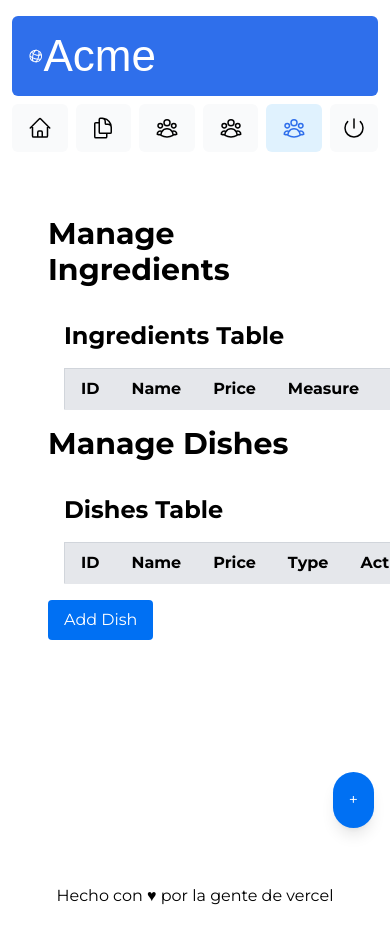
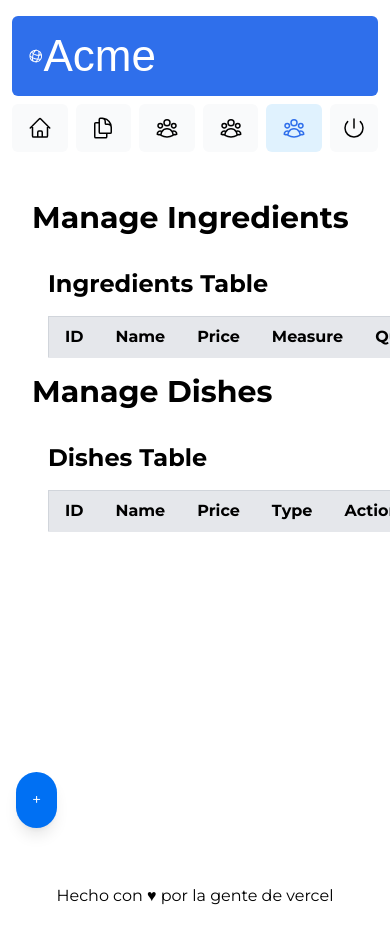
Before and after one commit to mealMapOficcial/frontEndReact, a Next.js app in the folder nextjs-dashboard/: page /dashboard/inventory in a window 390 px wide. Shown: the top 944 px of the page. Built offline with nearby package versions, Linux system fonts and the light colour scheme; a web font is replaced by a local one.

Commit message:
add floating button to the responsive functionality

```diff
--- a/nextjs-dashboard/app/dashboard/inventory/page.tsx
+++ b/nextjs-dashboard/app/dashboard/inventory/page.tsx
@@ -7,11 +7,14 @@
 import DishesTable from "@/app/ui/inventory/components/DishesTable";
 import useDishes from "@/app/ui/inventory/hooks/useDishes";
 import useIngredients from "@/app/ui/inventory/hooks/useIngredients";
+import FloatingButton from '@/app/ui/inventory/components/FLoatingButton';
+
 
 export default function InventoryPage() {
     const { ingredients, addIngredient, deleteIngredient, updateIngredient } = useIngredients();
     const { dishes, addDish, deleteDish, updateDish } = useDishes();
-    const [isAddDishModalOpen, setIsAddDishModalOpen] = useState(false); // Estado para el modal
+    const [isAddDishModalOpen, setIsAddDishModalOpen] = useState(false);
+    const [isAddIngredientModalOpen, setIsAddIngredientModalOpen] = useState(false);
 
     const handleOpenAddDishModal = () => {
         setIsAddDishModalOpen(true);
@@ -21,15 +24,31 @@
         setIsAddDishModalOpen(false);
     };
 
+    const handleOpenAddIngredientModal = () => {
+        setIsAddIngredientModalOpen(true);
+    };
+
+    const handleCloseAddIngredientModal = () => {
+        setIsAddIngredientModalOpen(false);
+    };
+
     return (
-      <section className="p-6">
+        <section className="p-2">
             <h1 className="text-3xl font-bold mb-4">Manage Ingredients</h1>
             <IngredientsTable
                 initialIngredients={ingredients}
                 onDeleteIngredient={deleteIngredient}
                 onUpdateIngredient={updateIngredient}
             />
-        <AddIngredientModal onAddIngredient={addIngredient} />
+            {isAddIngredientModalOpen && (
+                <AddIngredientModal
+                    onAddIngredient={(ingredient) => {
+                        addIngredient(ingredient);
+                        handleCloseAddIngredientModal();
+                    }}
+                    onClose={handleCloseAddIngredientModal} // Agregado para manejar el cierre
+                />
+            )}
 
             <h1 className="text-3xl font-bold mb-4">Manage Dishes</h1>
             <DishesTable
@@ -37,16 +56,21 @@
                 onDeleteDish={deleteDish}
                 onUpdateDish={updateDish}
             />
-        <button onClick={handleOpenAddDishModal} className="bg-blue-500 text-white px-4 py-2 rounded hover:bg-blue-600 mb-4">
-          Add Dish
-        </button>
             {isAddDishModalOpen && (
                 <AddDishModal
-            onAddDish={addDish}
+                    onAddDish={(dish) => {
+                        addDish(dish);
+                        handleCloseAddDishModal();
+                    }}
                     onClose={handleCloseAddDishModal}
                     availableIngredients={ingredients}
                 />
             )}
+
+            <FloatingButton
+                onOpenAddIngredient={handleOpenAddIngredientModal}
+                onOpenAddDish={handleOpenAddDishModal}
+            />
         </section>
     );
 }
--- a/nextjs-dashboard/app/ui/inventory/components/AddIngredientModal.tsx
+++ b/nextjs-dashboard/app/ui/inventory/components/AddIngredientModal.tsx
@@ -1,4 +1,5 @@
 'use client';
+
 import { useState } from 'react';
 
 interface Ingredient {
@@ -11,10 +12,10 @@
 
 interface AddIngredientModalProps {
   onAddIngredient: (ingredient: Ingredient) => void;
+  onClose: () => void; // Agregado para manejar el cierre desde el botón flotante
 }
 
-const AddIngredientModal: React.FC<AddIngredientModalProps> = ({ onAddIngredient }) => {
-  const [isOpen, setIsOpen] = useState(false);
+const AddIngredientModal: React.FC<AddIngredientModalProps> = ({ onAddIngredient, onClose }) => {
   const [newIngredient, setNewIngredient] = useState<{ name: string; price: number; quantity: number; measure: string }>({
     name: '',
     price: 0,
@@ -22,33 +23,18 @@
     measure: 'unit',
   });
 
-  const handleOpenModal = () => {
-    setIsOpen(true);
-  };
-
-  const handleCloseModal = () => {
-    setIsOpen(false);
-    setNewIngredient({ name: '', price: 0, quantity: 0, measure: 'unit' });
-  };
-
   const handleAddIngredient = () => {
     if (newIngredient.name.trim() === '') return;
 
     const newId = Date.now(); // Genera un ID único
     const ingredient: Ingredient = { id: newId, ...newIngredient };
     onAddIngredient(ingredient);
-    handleCloseModal();
+    onClose(); // Cierra el modal después de agregar el ingrediente
   };
 
   return (
-    <div>
-      <button onClick={handleOpenModal} className="fixed bottom-4 right-4 bg-blue-500 text-white p-4 rounded-full shadow-lg hover:bg-blue-600">
-        +
-      </button>
-
-      {isOpen && (
-        <div className="fixed inset-0 bg-black bg-opacity-50 flex justify-center items-center">
-          <div className="bg-white rounded-lg shadow-lg p-6 max-w-lg w-full">
+    <div className="fixed inset-0 flex items-center justify-center z-50 bg-black bg-opacity-50">
+      <div className="bg-white p-4 rounded-lg shadow-lg max-w-lg w-full">
         <h2 className="text-xl font-bold mb-4">Add Ingredient</h2>
         <div className="mb-4">
           <input
@@ -57,6 +43,7 @@
             value={newIngredient.name}
             onChange={(e) => setNewIngredient({ ...newIngredient, name: e.target.value })}
             className="border rounded w-full py-2 px-3 text-gray-700"
+            required
           />
         </div>
         <div className="mb-4">
@@ -66,6 +53,7 @@
             value={newIngredient.price}
             onChange={(e) => setNewIngredient({ ...newIngredient, price: parseFloat(e.target.value) })}
             className="border rounded w-full py-2 px-3 text-gray-700"
+            required
           />
         </div>
         <div className="mb-4">
@@ -75,6 +63,7 @@
             value={newIngredient.quantity}
             onChange={(e) => setNewIngredient({ ...newIngredient, quantity: parseInt(e.target.value) })}
             className="border rounded w-full py-2 px-3 text-gray-700"
+            required
           />
         </div>
         <div className="mb-4">
@@ -83,21 +72,20 @@
             value={newIngredient.measure}
             onChange={(e) => setNewIngredient({ ...newIngredient, measure: e.target.value })}
             className="border rounded w-full py-2 px-3 text-gray-700"
+            required
           >
             <option value="unit">Unit</option>
             <option value="kg">Kg</option>
             <option value="lb">Lb</option>
           </select>
         </div>
-            <button onClick={handleAddIngredient} className="bg-green-500 text-white px-4 py-2 rounded hover:bg-green-600">
+        <button onClick={handleAddIngredient} className="bg-green-500 text-white px-4 py-2 rounded hover:bg-green-600 mb-2">
           Add Ingredient
         </button>
-            <button onClick={handleCloseModal} className="mt-4 bg-red-500 text-white px-4 py-2 rounded hover:bg-red-600">
+        <button onClick={onClose} className="bg-red-500 text-white px-4 py-2 rounded hover:bg-red-600">
           Close
         </button>
       </div>
-        </div>
-      )}
     </div>
   );
 };
--- /dev/null
+++ b/nextjs-dashboard/app/ui/inventory/components/FLoatingButton.tsx
@@ -0,0 +1,52 @@
+import { useState } from 'react';
+
+const FloatingButton: React.FC<{
+  onOpenAddIngredient: () => void;
+  onOpenAddDish: () => void;
+}> = ({ onOpenAddIngredient, onOpenAddDish }) => {
+  const [isOpen, setIsOpen] = useState(false);
+
+  const toggleMenu = () => {
+    setIsOpen(prev => !prev);
+  };
+
+  const handleAddIngredient = () => {
+    onOpenAddIngredient(); // Abre el modal de añadir ingrediente
+    setIsOpen(false); // Cierra el menú del botón flotante
+  };
+
+  const handleAddDish = () => {
+    onOpenAddDish(); // Abre el modal de añadir plato
+    setIsOpen(false); // Cierra el menú del botón flotante
+  };
+
+  return (
+    <div className="fixed left-4 bottom-4 flex items-start">
+      <button
+        onClick={toggleMenu}
+        className="bg-blue-500 text-white p-4 rounded-full shadow-lg hover:bg-blue-600"
+      >
+        +
+      </button>
+
+      {isOpen && (
+        <div className="flex space-x-1 mt-2">
+          <button
+            onClick={handleAddIngredient}
+            className="bg-green-500 text-white px-4 py-2 rounded hover:bg-green-600"
+          >
+            Add Ingredient
+          </button>
+          <button
+            onClick={handleAddDish}
+            className="bg-blue-500 text-white px-4 py-2 rounded hover:bg-blue-600"
+          >
+            Add Dish
+          </button>
+        </div>
+      )}
+    </div>
+  );
+};
+
+export default FloatingButton;
```
Lines whose indentation alone changed are shown as unchanged.
